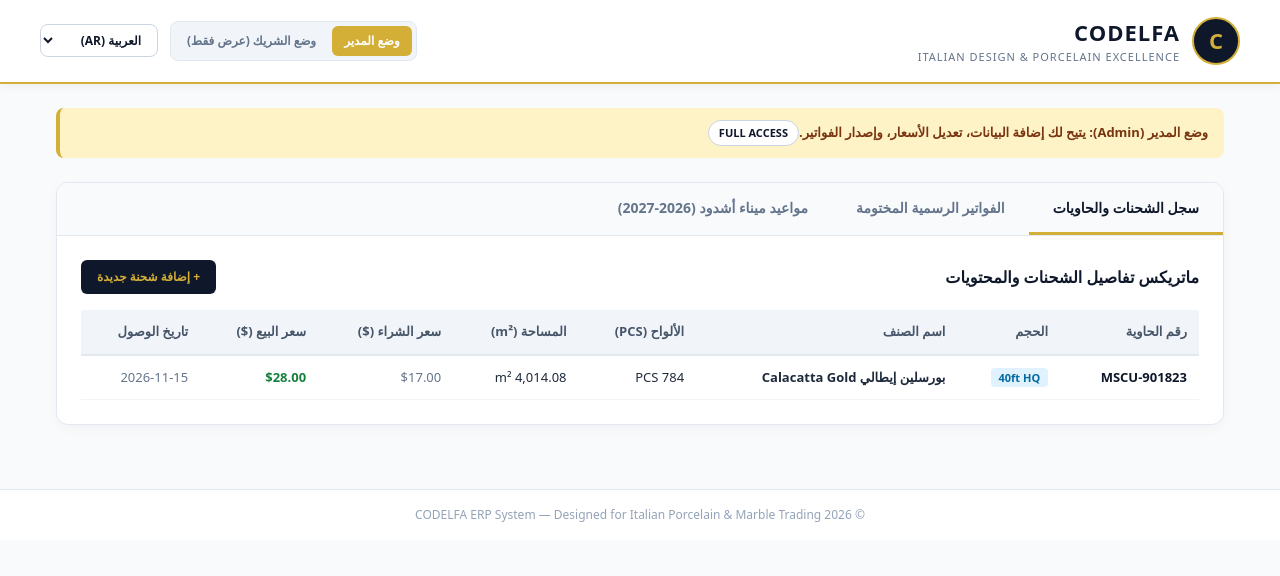
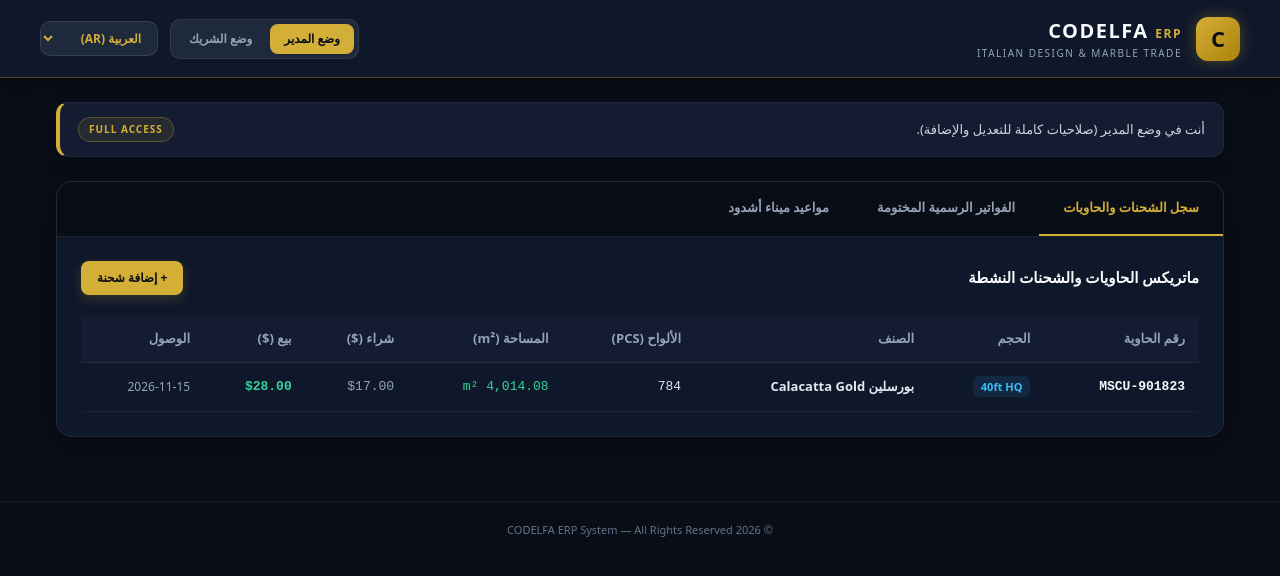
Before and after one commit to tamermanasseir/codelfa-erp, a Next.js app: page / in a window 1280 px wide. Shown: the top 576 px of the page. Built offline with nearby package versions, Linux system fonts and the light colour scheme.

Commit message:
Update page.tsx

```diff
--- a/app/page.tsx
+++ b/app/page.tsx
@@ -13,78 +13,78 @@ export default function Home() {
   const t = {
     ar: {
       admin: "وضع المدير",
-      partner: "وضع الشريك (عرض فقط)",
-      bannerAdmin: "وضع المدير (Admin): يتيح لك إضافة البيانات، تعديل الأسعار، وإصدار الفواتير.",
-      bannerPartner: "وضع الشريك (Partner): يتيح الاطلاع على كشوفات الحسابات والشحنات دون إمكانية التعديل.",
+      partner: "وضع الشريك",
+      bannerAdmin: "أنت في وضع المدير (صلاحيات كاملة للتعديل والإضافة).",
+      bannerPartner: "أنت في وضع الشريك (عرض الحسابات والشحنات فقط).",
       tabShipments: "سجل الشحنات والحاويات",
       tabInvoice: "الفواتير الرسمية المختومة",
-      tabAshdod: "مواعيد ميناء أشدود (2026-2027)",
-      addShipment: "إضافة شحنة جديدة",
+      tabAshdod: "مواعيد ميناء أشدود",
+      addShipment: "إضافة شحنة",
       printBtn: "طباعة الفاتورة"
     },
     en: {
       admin: "Admin Mode",
-      partner: "Partner (Read-Only)",
-      bannerAdmin: "Admin Mode: Full access to add data, edit prices, and issue invoices.",
-      bannerPartner: "Partner Mode: View statements and shipments in read-only mode.",
+      partner: "Partner Mode",
+      bannerAdmin: "You are in Admin Mode (Full Access).",
+      bannerPartner: "You are in Partner Mode (Read-Only).",
       tabShipments: "Shipments & Containers",
-      tabInvoice: "Official Stamped Invoices",
+      tabInvoice: "Official Invoices",
       tabAshdod: "Ashdod Port Schedule",
       addShipment: "Add Shipment",
       printBtn: "Print Invoice"
     },
     tr: {
       admin: "Yönetici Modu",
-      partner: "Ortak (Salt Okunur)",
-      bannerAdmin: "Yönetici Modu: Veri ekleme, fiyat düzenleme ve fatura oluşturma yetkisi.",
-      bannerPartner: "Ortak Modu: Yalnızca hesap ve sevkiyat bilgilerini görüntüleme yetkisi.",
-      tabShipments: "Sevkiyat ve Konteynerler",
-      tabInvoice: "Mühürlü Fatura",
-      tabAshdod: "Aşdod Liman Takvimi",
+      partner: "Ortak Modu",
+      bannerAdmin: "Yönetici Modundasınız (Tam Yetki).",
+      bannerPartner: "Ortak Modundasınız (Salt Okunur).",
+      tabShipments: "Sevkiyatlar",
+      tabInvoice: "Resmi Faturalar",
+      tabAshdod: "Liman Takvimi",
       addShipment: "Sevkiyat Ekle",
       printBtn: "Yazdır"
     }
   }[lang];
 
   return (
-    <div dir={dir} style={{ backgroundColor: '#F8FAFC', minHeight: '100vh', color: '#1E293B', fontFamily: 'system-ui, sans-serif' }}>
+    <div dir={dir} style={{ backgroundColor: '#090D16', minHeight: '100vh', color: '#E2E8F0', fontFamily: 'system-ui, sans-serif' }}>
 
       {/* Header */}
-      <header style={{ backgroundColor: '#FFFFFF', borderBottom: '2px solid #D4AF37', padding: '16px 24px', boxShadow: '0 2px 10px rgba(0,0,0,0.05)', position: 'sticky', top: 0, zIndex: 50 }}>
-        <div style={{ maxWidth: '1200px', margin: '0 auto', display: 'flex', flexWrap: 'wrap', justifyContent: 'space-between', itemsCenter: 'center', gap: '16px' }}>
+      <header style={{ backgroundColor: '#0F172A', borderBottom: '1px solid rgba(212, 175, 55, 0.3)', padding: '16px 24px', position: 'sticky', top: 0, zIndex: 50, boxShadow: '0 4px 20px rgba(0,0,0,0.4)' }}>
+        <div style={{ maxWidth: '1200px', margin: '0 auto', display: 'flex', flexWrap: 'wrap', justifyContent: 'space-between', alignItems: 'center', gap: '16px' }}>
 
-          <div style={{ display: 'flex', alignItems: 'center', gap: '12px' }}>
-            <div style={{ width: '48px', height: '48px', borderRadius: '50%', backgroundColor: '#0F172A', border: '2px solid #D4AF37', display: 'flex', alignItems: 'center', justifyContent: 'center', color: '#D4AF37', fontWeight: 'bold', fontSize: '22px' }}>
+          <div style={{ display: 'flex', alignItems: 'center', gap: '14px' }}>
+            <div style={{ width: '44px', height: '44px', borderRadius: '12px', background: 'linear-gradient(135deg, #D4AF37 0%, #AA820A 100%)', display: 'flex', alignItems: 'center', justifyContent: 'center', color: '#090D16', fontWeight: '900', fontSize: '22px', boxShadow: '0 0 15px rgba(212,175,55,0.3)' }}>
               C
             </div>
             <div>
-              <h1 style={{ fontSize: '22px', fontWeight: '800', letterSpacing: '1px', color: '#0F172A', margin: 0 }}>CODELFA</h1>
-              <p style={{ fontSize: '11px', color: '#64748B', textTransform: 'uppercase', letterSpacing: '1px', margin: 0 }}>Italian Design & Porcelain Excellence</p>
+              <h1 style={{ fontSize: '20px', fontWeight: '800', letterSpacing: '1.5px', color: '#F8FAFC', margin: 0 }}>CODELFA <span style={{ color: '#D4AF37', fontSize: '12px', fontWeight: '600' }}>ERP</span></h1>
+              <p style={{ fontSize: '10px', color: '#94A3B8', textTransform: 'uppercase', letterSpacing: '1.5px', margin: 0 }}>Italian Design & Marble Trade</p>
             </div>
           </div>
 
           <div style={{ display: 'flex', alignItems: 'center', gap: '12px' }}>
             {/* Role Buttons */}
-            <div style={{ backgroundColor: '#F1F5F9', padding: '4px', borderRadius: '8px', border: '1px solid #E2E8F0', display: 'flex', gap: '4px' }}>
+            <div style={{ backgroundColor: '#1E293B', padding: '4px', borderRadius: '10px', border: '1px solid rgba(255,255,255,0.08)', display: 'flex', gap: '4px' }}>
               <button
                 onClick={() => setRole('admin')}
-                style={{ padding: '6px 12px', borderRadius: '6px', fontSize: '12px', fontWeight: 'bold', border: 'none', cursor: 'pointer', backgroundColor: role === 'admin' ? '#D4AF37' : 'transparent', color: role === 'admin' ? '#FFFFFF' : '#64748B' }}
+                style={{ padding: '6px 14px', borderRadius: '8px', fontSize: '12px', fontWeight: 'bold', border: 'none', cursor: 'pointer', backgroundColor: role === 'admin' ? '#D4AF37' : 'transparent', color: role === 'admin' ? '#090D16' : '#94A3B8', transition: '0.2s' }}
               >
                 {t.admin}
               </button>
               <button
                 onClick={() => setRole('partner')}
-                style={{ padding: '6px 12px', borderRadius: '6px', fontSize: '12px', fontWeight: 'bold', border: 'none', cursor: 'pointer', backgroundColor: role === 'partner' ? '#0F172A' : 'transparent', color: role === 'partner' ? '#FFFFFF' : '#64748B' }}
+                style={{ padding: '6px 14px', borderRadius: '8px', fontSize: '12px', fontWeight: 'bold', border: 'none', cursor: 'pointer', backgroundColor: role === 'partner' ? '#334155' : 'transparent', color: role === 'partner' ? '#F8FAFC' : '#94A3B8', transition: '0.2s' }}
               >
                 {t.partner}
               </button>
             </div>
 
-            {/* Language Dropdown */}
+            {/* Language */}
             <select
               value={lang}
               onChange={(e) => setLang(e.target.value as 'ar' | 'en' | 'tr')}
-              style={{ backgroundColor: '#FFFFFF', border: '1px solid #CBD5E1', padding: '6px 12px', borderRadius: '8px', fontSize: '12px', fontWeight: 'bold', color: '#0F172A', cursor: 'pointer' }}
+              style={{ backgroundColor: '#1E293B', border: '1px solid rgba(255,255,255,0.1)', padding: '7px 12px', borderRadius: '10px', fontSize: '12px', fontWeight: 'bold', color: '#D4AF37', cursor: 'pointer', outline: 'none' }}
             >
               <option value="ar">العربية (AR)</option>
               <option value="en">English (EN)</option>
@@ -99,31 +99,31 @@ export default function Home() {
       <main style={{ maxWidth: '1200px', margin: '0 auto', padding: '24px 16px' }}>
 
         {/* Banner */}
-        <div style={{ backgroundColor: role === 'admin' ? '#FEF3C7' : '#E2E8F0', borderLeft: '4px solid #D4AF37', padding: '12px 16px', borderRadius: '8px', marginBottom: '24px', display: 'flex', justify: 'space-between', alignItems: 'center', color: '#78350F' }}>
-          <span style={{ fontSize: '13px', fontWeight: '600' }}>{role === 'admin' ? t.bannerAdmin : t.bannerPartner}</span>
-          <span style={{ fontSize: '11px', fontWeight: 'bold', backgroundColor: '#FFFFFF', padding: '4px 10px', borderRadius: '20px', border: '1px solid #CBD5E1', color: '#0F172A' }}>
+        <div style={{ backgroundColor: '#131C31', borderLeft: '4px solid #D4AF37', borderRight: '1px solid rgba(255,255,255,0.05)', borderTop: '1px solid rgba(255,255,255,0.05)', borderBottom: '1px solid rgba(255,255,255,0.05)', padding: '14px 18px', borderRadius: '12px', marginBottom: '24px', display: 'flex', justifyContent: 'space-between', alignItems: 'center', boxShadow: '0 4px 15px rgba(0,0,0,0.2)' }}>
+          <span style={{ fontSize: '13px', fontWeight: '500', color: '#CBD5E1' }}>{role === 'admin' ? t.bannerAdmin : t.bannerPartner}</span>
+          <span style={{ fontSize: '10px', fontWeight: 'bold', backgroundColor: 'rgba(212,175,55,0.1)', color: '#D4AF37', padding: '4px 10px', borderRadius: '20px', border: '1px solid rgba(212,175,55,0.3)', letterSpacing: '1px' }}>
             {role === 'admin' ? 'FULL ACCESS' : 'READ ONLY'}
           </span>
         </div>
 
         {/* Navigation Tabs */}
-        <div style={{ backgroundColor: '#FFFFFF', borderRadius: '12px', border: '1px solid #E2E8F0', boxShadow: '0 4px 12px rgba(0,0,0,0.03)', overflow: 'hidden' }}>
-          <div style={{ display: 'flex', borderBottom: '1px solid #E2E8F0', backgroundColor: '#F8FAFC' }}>
+        <div style={{ backgroundColor: '#0F172A', borderRadius: '16px', border: '1px solid rgba(255,255,255,0.08)', boxShadow: '0 10px 30px rgba(0,0,0,0.3)', overflow: 'hidden' }}>
+          <div style={{ display: 'flex', borderBottom: '1px solid rgba(255,255,255,0.08)', backgroundColor: '#090D16', overflowX: 'auto' }}>
             <button
               onClick={() => setActiveTab('shipments')}
-              style={{ padding: '14px 24px', fontSize: '14px', fontWeight: 'bold', border: 'none', background: 'none', cursor: 'pointer', borderBottom: activeTab === 'shipments' ? '3px solid #D4AF37' : '3px solid transparent', color: activeTab === 'shipments' ? '#0F172A' : '#64748B' }}
+              style={{ padding: '16px 24px', fontSize: '13px', fontWeight: 'bold', border: 'none', background: 'none', cursor: 'pointer', borderBottom: activeTab === 'shipments' ? '2px solid #D4AF37' : '2px solid transparent', color: activeTab === 'shipments' ? '#D4AF37' : '#94A3B8', transition: '0.2s', whiteSpace: 'nowrap' }}
             >
               {t.tabShipments}
             </button>
             <button
               onClick={() => setActiveTab('invoice')}
-              style={{ padding: '14px 24px', fontSize: '14px', fontWeight: 'bold', border: 'none', background: 'none', cursor: 'pointer', borderBottom: activeTab === 'invoice' ? '3px solid #D4AF37' : '3px solid transparent', color: activeTab === 'invoice' ? '#0F172A' : '#64748B' }}
+              style={{ padding: '16px 24px', fontSize: '13px', fontWeight: 'bold', border: 'none', background: 'none', cursor: 'pointer', borderBottom: activeTab === 'invoice' ? '2px solid #D4AF37' : '2px solid transparent', color: activeTab === 'invoice' ? '#D4AF37' : '#94A3B8', transition: '0.2s', whiteSpace: 'nowrap' }}
             >
               {t.tabInvoice}
             </button>
             <button
               onClick={() => setActiveTab('ashdod')}
-              style={{ padding: '14px 24px', fontSize: '14px', fontWeight: 'bold', border: 'none', background: 'none', cursor: 'pointer', borderBottom: activeTab === 'ashdod' ? '3px solid #D4AF37' : '3px solid transparent', color: activeTab === 'ashdod' ? '#0F172A' : '#64748B' }}
+              style={{ padding: '16px 24px', fontSize: '13px', fontWeight: 'bold', border: 'none', background: 'none', cursor: 'pointer', borderBottom: activeTab === 'ashdod' ? '2px solid #D4AF37' : '2px solid transparent', color: activeTab === 'ashdod' ? '#D4AF37' : '#94A3B8', transition: '0.2s', whiteSpace: 'nowrap' }}
             >
               {t.tabAshdod}
             </button>
@@ -134,10 +134,10 @@ export default function Home() {
             {/* Tab 1: Shipments */}
             {activeTab === 'shipments' && (
               <div>
-                <div style={{ display: 'flex', justifyContent: 'space-between', alignItems: 'center', marginBottom: '16px' }}>
-                  <h3 style={{ fontSize: '16px', fontWeight: 'bold', color: '#0F172A', margin: 0 }}>ماتريكس تفاصيل الشحنات والمحتويات</h3>
+                <div style={{ display: 'flex', justifyContent: 'space-between', alignItems: 'center', marginBottom: '20px' }}>
+                  <h3 style={{ fontSize: '15px', fontWeight: 'bold', color: '#F8FAFC', margin: 0 }}>ماتريكس الحاويات والشحنات النشطة</h3>
                   {role === 'admin' && (
-                    <button style={{ backgroundColor: '#0F172A', color: '#D4AF37', border: 'none', padding: '8px 16px', borderRadius: '6px', fontSize: '12px', fontWeight: 'bold', cursor: 'pointer' }}>
+                    <button style={{ backgroundColor: '#D4AF37', color: '#090D16', border: 'none', padding: '8px 16px', borderRadius: '8px', fontSize: '12px', fontWeight: 'bold', cursor: 'pointer', boxShadow: '0 4px 12px rgba(212,175,55,0.2)' }}>
                       + {t.addShipment}
                     </button>
                   )}
@@ -146,27 +146,27 @@ export default function Home() {
                 <div style={{ overflowX: 'auto' }}>
                   <table style={{ width: '100%', borderCollapse: 'collapse', textAlign: isAr ? 'right' : 'left', fontSize: '13px' }}>
                     <thead>
-                      <tr style={{ backgroundColor: '#F1F5F9', color: '#475569', borderBottom: '2px solid #E2E8F0' }}>
-                        <th style={{ padding: '12px' }}>رقم الحاوية</th>
-                        <th style={{ padding: '12px' }}>الحجم</th>
-                        <th style={{ padding: '12px' }}>اسم الصنف</th>
-                        <th style={{ padding: '12px' }}>الألواح (PCS)</th>
-                        <th style={{ padding: '12px' }}>المساحة (m²)</th>
-                        <th style={{ padding: '12px' }}>سعر الشراء ($)</th>
-                        <th style={{ padding: '12px' }}>سعر البيع ($)</th>
-                        <th style={{ padding: '12px' }}>تاريخ الوصول</th>
+                      <tr style={{ backgroundColor: '#131C31', color: '#94A3B8', borderBottom: '1px solid rgba(255,255,255,0.08)' }}>
+                        <th style={{ padding: '14px' }}>رقم الحاوية</th>
+                        <th style={{ padding: '14px' }}>الحجم</th>
+                        <th style={{ padding: '14px' }}>الصنف</th>
+                        <th style={{ padding: '14px' }}>الألواح (PCS)</th>
+                        <th style={{ padding: '14px' }}>المساحة (m²)</th>
+                        <th style={{ padding: '14px' }}>شراء ($)</th>
+                        <th style={{ padding: '14px' }}>بيع ($)</th>
+                        <th style={{ padding: '14px' }}>الوصول</th>
                       </tr>
                     </thead>
                     <tbody>
-                      <tr style={{ borderBottom: '1px solid #F1F5F9' }}>
-                        <td style={{ padding: '12px', fontWeight: 'bold', color: '#0F172A' }}>MSCU-901823</td>
-                        <td style={{ padding: '12px' }}><span style={{ backgroundColor: '#E0F2FE', color: '#0369A1', padding: '2px 8px', borderRadius: '4px', fontSize: '11px', fontWeight: 'bold' }}>40ft HQ</span></td>
-                        <td style={{ padding: '12px', fontWeight: '600' }}>بورسلين إيطالي Calacatta Gold</td>
-                        <td style={{ padding: '12px' }}>784 PCS</td>
-                        <td style={{ padding: '12px' }}>4,014.08 m²</td>
-                        <td style={{ padding: '12px', color: '#64748B' }}>$17.00</td>
-                        <td style={{ padding: '12px', fontWeight: 'bold', color: '#15803D' }}>$28.00</td>
-                        <td style={{ padding: '12px', color: '#64748B' }}>2026-11-15</td>
+                      <tr style={{ borderBottom: '1px solid rgba(255,255,255,0.05)' }}>
+                        <td style={{ padding: '14px', fontWeight: 'bold', color: '#F8FAFC', fontFamily: 'monospace' }}>MSCU-901823</td>
+                        <td style={{ padding: '14px' }}><span style={{ backgroundColor: 'rgba(56, 189, 248, 0.1)', color: '#38BDF8', padding: '3px 8px', borderRadius: '6px', fontSize: '11px', fontWeight: 'bold' }}>40ft HQ</span></td>
+                        <td style={{ padding: '14px', fontWeight: '600', color: '#E2E8F0' }}>بورسلين Calacatta Gold</td>
+                        <td style={{ padding: '14px', fontFamily: 'monospace' }}>784</td>
+                        <td style={{ padding: '14px', fontFamily: 'monospace', color: '#34D399' }}>4,014.08 m²</td>
+                        <td style={{ padding: '14px', color: '#94A3B8', fontFamily: 'monospace' }}>$17.00</td>
+                        <td style={{ padding: '14px', fontWeight: 'bold', color: '#34D399', fontFamily: 'monospace' }}>$28.00</td>
+                        <td style={{ padding: '14px', color: '#94A3B8', fontSize: '12px' }}>2026-11-15</td>
                       </tr>
                     </tbody>
                   </table>
@@ -178,29 +178,29 @@ export default function Home() {
             {activeTab === 'invoice' && (
               <div>
                 <div style={{ display: 'flex', justifyContent: 'space-between', alignItems: 'center', marginBottom: '20px' }}>
-                  <h3 style={{ fontSize: '16px', fontWeight: 'bold', color: '#0F172A', margin: 0 }}>معاينة الفاتورة الرسمية المختومة</h3>
-                  <button onClick={() => window.print()} style={{ backgroundColor: '#D4AF37', color: '#FFFFFF', border: 'none', padding: '8px 20px', borderRadius: '6px', fontSize: '13px', fontWeight: 'bold', cursor: 'pointer' }}>
+                  <h3 style={{ fontSize: '15px', fontWeight: 'bold', color: '#F8FAFC', margin: 0 }}>الفاتورة الرسمية مع الختم الإيطالي</h3>
+                  <button onClick={() => window.print()} style={{ backgroundColor: '#D4AF37', color: '#090D16', border: 'none', padding: '8px 20px', borderRadius: '8px', fontSize: '12px', fontWeight: 'bold', cursor: 'pointer' }}>
                     {t.printBtn}
                   </button>
                 </div>
 
-                <div style={{ backgroundColor: '#FFFFFF', padding: '32px', borderRadius: '8px', border: '1px solid #CBD5E1', maxWidth: '700px', margin: '0 auto', boxShadow: '0 4px 20px rgba(0,0,0,0.05)' }}>
-                  <div style={{ display: 'flex', justifyContent: 'space-between', borderBottom: '2px solid #0F172A', paddingBottom: '16px', marginBottom: '20px' }}>
+                <div style={{ backgroundColor: '#FFFFFF', color: '#0F172A', padding: '36px', borderRadius: '12px', maxWidth: '650px', margin: '0 auto', boxShadow: '0 10px 30px rgba(0,0,0,0.5)' }}>
+                  <div style={{ display: 'flex', justifyContent: 'space-between', borderBottom: '2px solid #0F172A', paddingBottom: '16px', marginBottom: '24px' }}>
                     <div>
-                      <h2 style={{ fontSize: '28px', fontWeight: '800', color: '#0F172A', margin: 0 }}>CODELFA</h2>
-                      <p style={{ fontSize: '12px', color: '#64748B', margin: '4px 0 0 0' }}>Italian Design & Porcelain Excellence</p>
+                      <h2 style={{ fontSize: '26px', fontWeight: '900', margin: 0, color: '#0F172A' }}>CODELFA</h2>
+                      <p style={{ fontSize: '11px', color: '#64748B', margin: '2px 0 0 0', textTransform: 'uppercase' }}>Italian Porcelain & Marble Trade Co.</p>
                     </div>
                     <div style={{ textAlign: isAr ? 'left' : 'right', fontSize: '12px', color: '#475569' }}>
-                      <p style={{ fontWeight: 'bold', color: '#0F172A', margin: 0 }}>#INV-2026-089</p>
-                      <p style={{ margin: '4px 0 0 0' }}>التاريخ: 13/10/2026</p>
+                      <p style={{ fontWeight: 'bold', margin: 0 }}>#INV-2026-089</p>
+                      <p style={{ margin: '2px 0 0 0' }}>13/10/2026</p>
                     </div>
                   </div>
 
-                  {/* Stamp Seal */}
-                  <div style={{ width: '130px', height: '130px', borderRadius: '50%', border: '3px double #D4AF37', margin: '24px auto', display: 'flex', flexDirection: 'column', alignItems: 'center', justifyContent: 'center', color: '#D4AF37', transform: 'rotate(-5deg)', backgroundColor: '#FFFBEB' }}>
-                    <span style={{ fontWeight: 'bold', fontSize: '12px', color: '#0F172A' }}>CODELFA</span>
-                    <span style={{ fontSize: '8px', letterSpacing: '1px', textTransform: 'uppercase', color: '#B45309' }}>Official Seal</span>
-                    <span style={{ fontSize: '8px', color: '#64748B' }}>ITALY DESIGN 2026</span>
+                  {/* Stamp */}
+                  <div style={{ width: '120px', height: '120px', borderRadius: '50%', border: '3px double #B45309', margin: '30px auto', display: 'flex', flexDirection: 'column', alignItems: 'center', justifyContent: 'center', color: '#B45309', transform: 'rotate(-5deg)', backgroundColor: '#FFFBEB' }}>
+                    <span style={{ fontWeight: '900', fontSize: '11px' }}>CODELFA</span>
+                    <span style={{ fontSize: '7px', letterSpacing: '1px', textTransform: 'uppercase' }}>Official Seal</span>
+                    <span style={{ fontSize: '7px', color: '#475569' }}>ITALY 2026</span>
                   </div>
                 </div>
               </div>
@@ -209,15 +209,15 @@ export default function Home() {
             {/* Tab 3: Ashdod Schedule */}
             {activeTab === 'ashdod' && (
               <div>
-                <h3 style={{ fontSize: '16px', fontWeight: 'bold', color: '#0F172A', marginBottom: '16px' }}>جدول مواعيد وعطلات ميناء أشدود (2026-2027)</h3>
-                <div style={{ backgroundColor: '#F8FAFC', padding: '16px', borderRadius: '8px', border: '1px solid #E2E8F0', fontSize: '13px' }}>
-                  <div style={{ display: 'flex', justifyContent: 'space-between', padding: '10px 0', borderBottom: '1px solid #E2E8F0' }}>
-                    <span>رأس السنة العبرية (Rosh Hashanah)</span>
-                    <span style={{ fontWeight: 'bold', color: '#D4AF37' }}>12-13 سبتمبر 2026</span>
+                <h3 style={{ fontSize: '15px', fontWeight: 'bold', color: '#F8FAFC', marginBottom: '16px' }}>عطلات وإغلاقات ميناء أشدود (2026-2027)</h3>
+                <div style={{ backgroundColor: '#131C31', padding: '16px', borderRadius: '12px', border: '1px solid rgba(255,255,255,0.05)', fontSize: '13px' }}>
+                  <div style={{ display: 'flex', justifyContent: 'space-between', padding: '12px 0', borderBottom: '1px solid rgba(255,255,255,0.05)' }}>
+                    <span style={{ color: '#CBD5E1' }}>رأس السنة العبرية (Rosh Hashanah)</span>
+                    <span style={{ fontWeight: 'bold', color: '#D4AF37', fontFamily: 'monospace' }}>12-13 سبتمبر 2026</span>
                   </div>
-                  <div style={{ display: 'flex', justifyContent: 'space-between', padding: '10px 0' }}>
-                    <span>يوم الغفران (Yom Kippur) - إغلاق تام</span>
-                    <span style={{ fontWeight: 'bold', color: '#DC2626' }}>21-22 سبتمبر 2026</span>
+                  <div style={{ display: 'flex', justifyContent: 'space-between', padding: '12px 0' }}>
+                    <span style={{ color: '#CBD5E1' }}>يوم الغفران (Yom Kippur - إغلاق تام)</span>
+                    <span style={{ fontWeight: 'bold', color: '#EF4444', fontFamily: 'monospace' }}>21-22 سبتمبر 2026</span>
                   </div>
                 </div>
               </div>
@@ -228,8 +228,8 @@ export default function Home() {
       </main>
 
       {/* Footer */}
-      <footer style={{ backgroundColor: '#FFFFFF', borderTop: '1px solid #E2E8F0', padding: '16px', textAlign: 'center', fontSize: '12px', color: '#94A3B8', marginTop: '40px' }}>
-        © 2026 CODELFA ERP System — Designed for Italian Porcelain & Marble Trading
+      <footer style={{ backgroundColor: '#090D16', borderTop: '1px solid rgba(255,255,255,0.05)', padding: '20px', textAlign: 'center', fontSize: '11px', color: '#64748B', marginTop: '40px' }}>
+        © 2026 CODELFA ERP System — All Rights Reserved
       </footer>
 
     </div>
```
